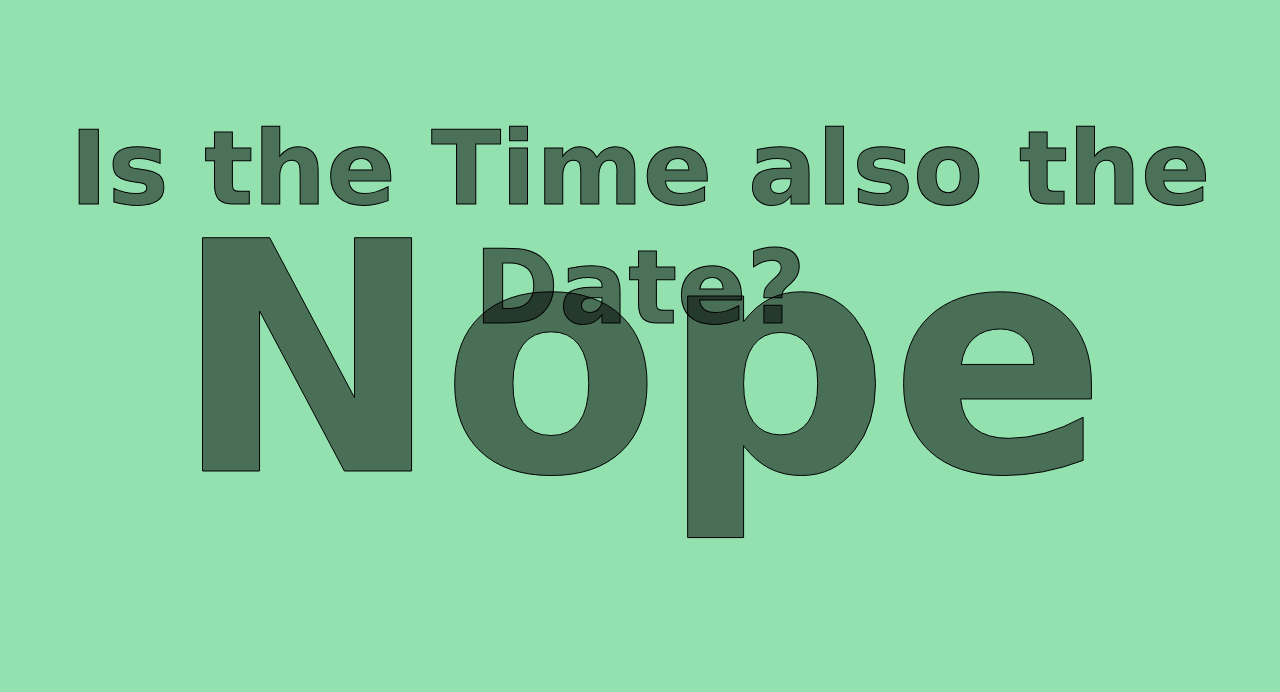
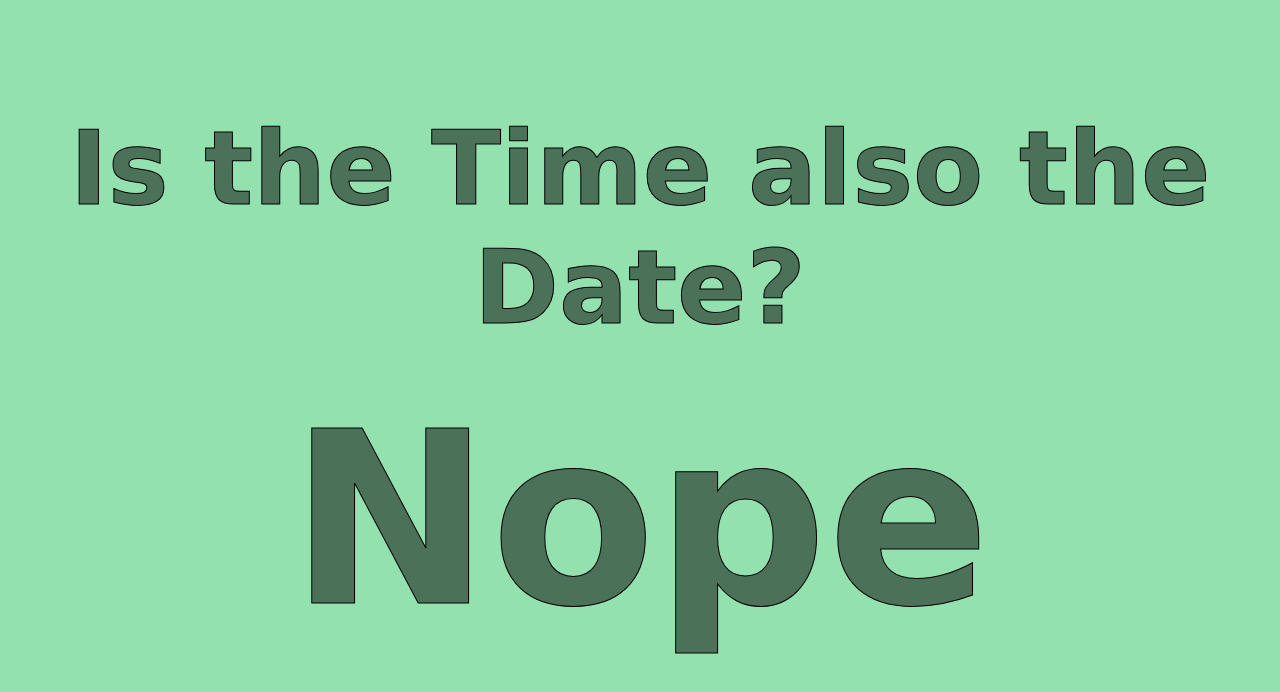
Before and after one commit to MrSumada/timeisdate, a React (Create React App) app: page / in a window 1280 px wide. Shown: the top 692 px of the page. Built offline with nearby package versions, Linux system fonts and the light colour scheme.

Commit message:
improve mobile ui

```diff
--- a/public/index.html
+++ b/public/index.html
@@ -4,10 +4,10 @@
     <meta charset="utf-8" />
     <link rel="icon" href="%PUBLIC_URL%/favicon.ico" />
     <meta name="viewport" content="width=device-width, initial-scale=1" />
-    <meta name="theme-color" content="#000000" />
+    <meta name="theme-color" content="#94e1b0" />
     <meta
-      name="description"
-      content="Web site created using create-react-app"
+      name="Is the time... the date?"
+      content="I hope it is!"
     />
     <link rel="apple-touch-icon" href="%PUBLIC_URL%/logo192.png" />
     <!--
@@ -24,7 +24,7 @@
       work correctly both with client-side routing and a non-root public URL.
       Learn how to configure a non-root public URL by running `npm run build`.
     -->
-    <title>React App</title>
+    <title>Time is Date?</title>
   </head>
   <body>
     <noscript>You need to enable JavaScript to run this app.</noscript>
--- a/src/App.css
+++ b/src/App.css
@@ -5,6 +5,7 @@
   justify-content: center;
   height: 100vh;
   width: 100vw;
+  min-height: 700px;
 }
 
 h1 {
@@ -20,20 +21,15 @@ h1 {
 
 h2 {
   color: rgba(1, 1, 1, .5);
-  font-size: 25vw;
+  font-size: min(25vw, 15em);
   -webkit-text-stroke: 1px black;
   font-family:'Lucida Sans', 'Lucida Sans Regular', 'Lucida Grande', 'Lucida Sans Unicode', Geneva, Verdana, sans-serif;
   padding-bottom: 10vh;
-}
-
-/* @media screen and (max-width: 700px) {
-  h2 {
-    font-size: 10em;
-  }
+  padding-top: 25vw;
 }
 
 @media screen and (max-width: 500px) {
   h2 {
-    font-size: 7em;
+    padding-top: 0;
   }
-} */
+}
--- a/src/App.js
+++ b/src/App.js
@@ -45,6 +45,7 @@ function App() {
 
     } else {
       setMessage("Nope");
+      setBgColor("#94e1b0");
     }
 
     return () => {
@@ -61,8 +62,6 @@ function App() {
     <div className="App" ref={confettiContainer} style={{backgroundColor: bgColor}}>
       <h1>Is the Time also the Date?</h1>
       <h2>{message}</h2>
-      {/* <p>{date}</p>
-      <p>{time}</p> */}
     </div>
   );
 }
```
